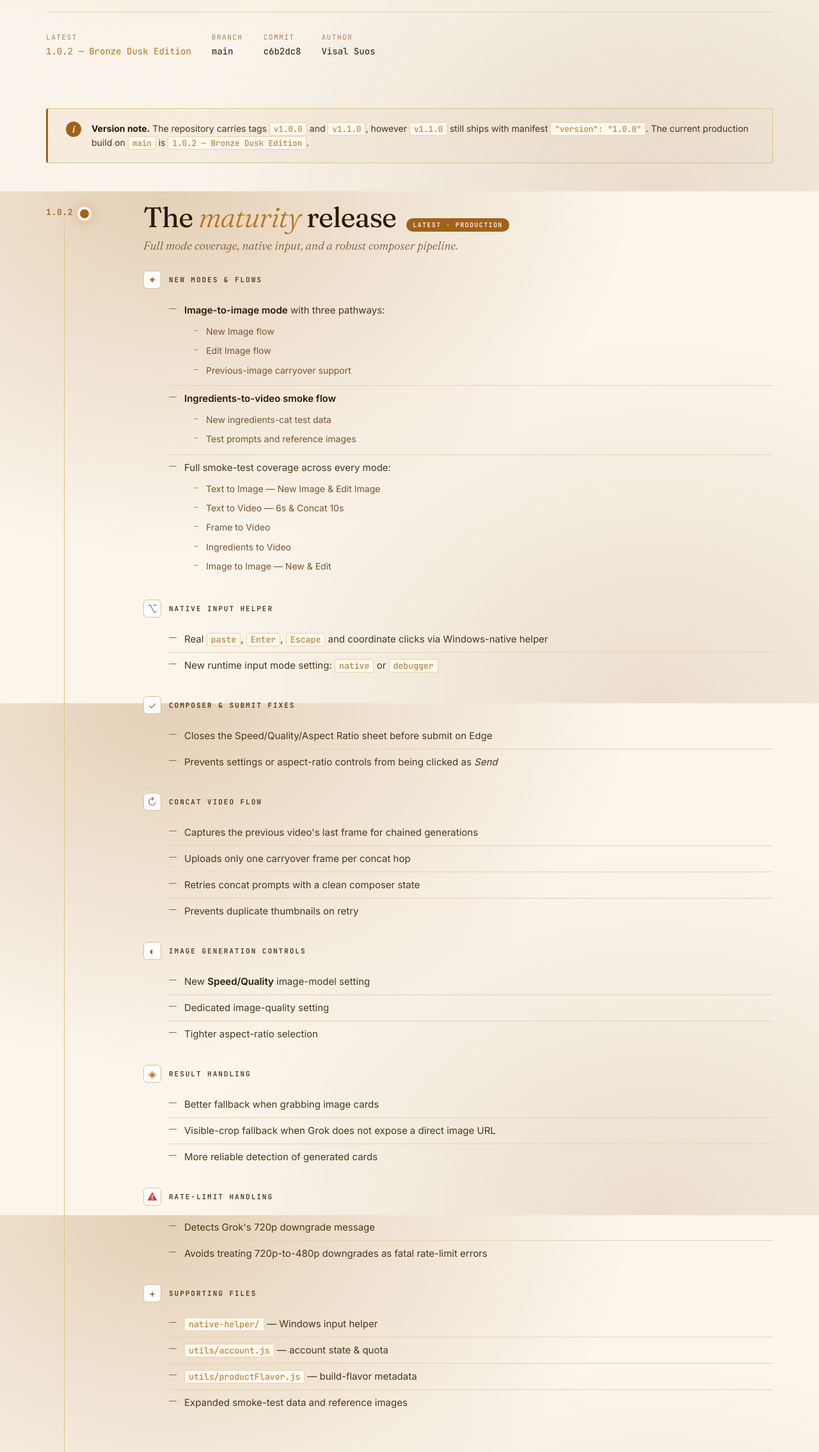
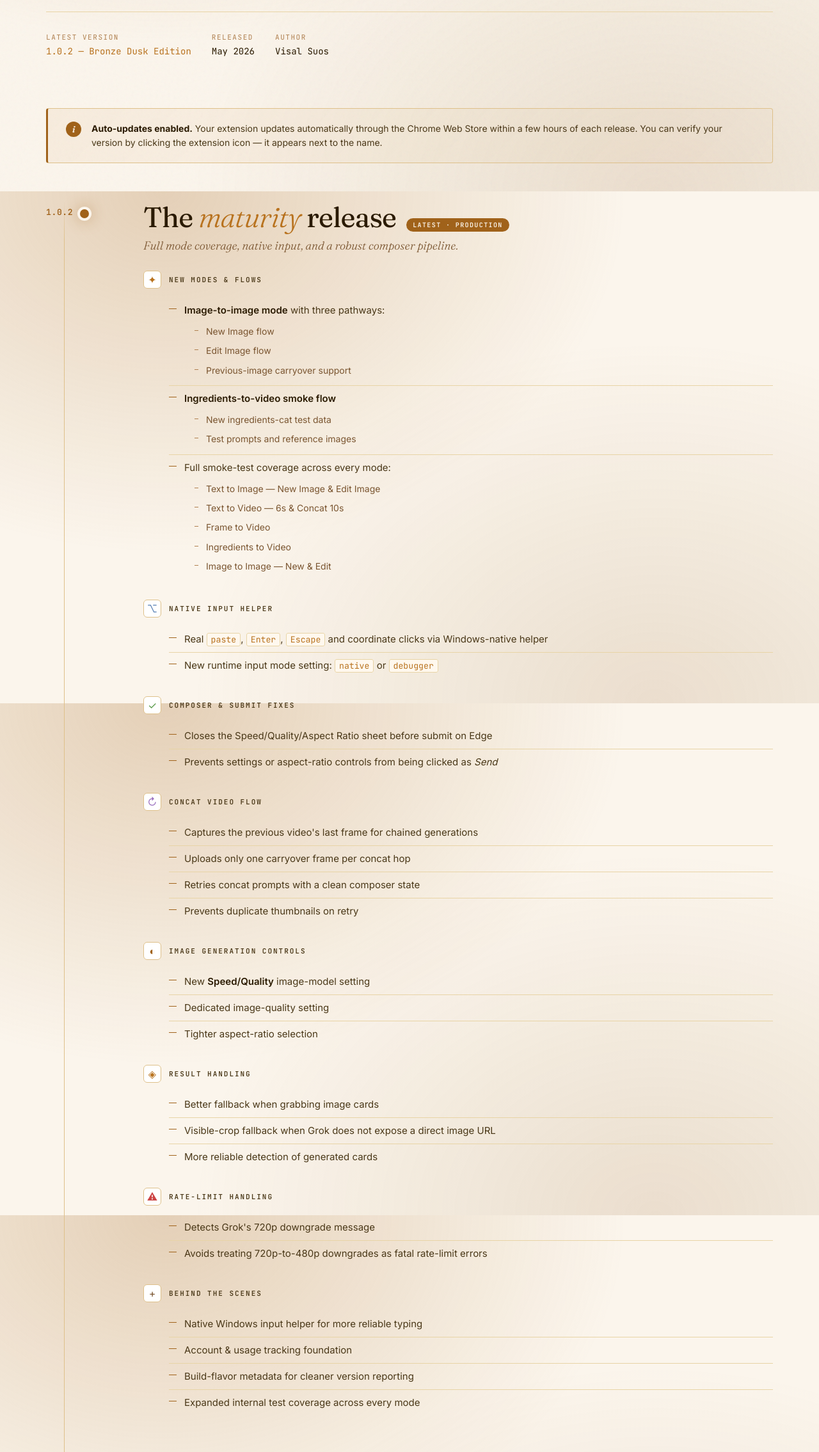
Before and after one commit to suosvisal96/visalsuos.github.io, a plain HTML site: page docs/index.html in a window 1280 px wide. Shown: the part 501-2770 px from the top of the page at 64% size. Drawn offline with Linux system fonts and the light colour scheme.

Commit message:
Update index.html

```diff
--- a/docs/index.html
+++ b/docs/index.html
@@ -644,16 +644,12 @@ footer {
   <h1>Every <em>iteration</em>, every refinement, every release.</h1>
   <div class="hero-meta">
     <div class="meta-item">
-      <div class="label">Latest</div>
+      <div class="label">Latest version</div>
       <div class="value gold">1.0.2 — Bronze Dusk Edition</div>
     </div>
     <div class="meta-item">
-      <div class="label">Branch</div>
-      <div class="value">main</div>
-    </div>
-    <div class="meta-item">
-      <div class="label">Commit</div>
-      <div class="value">c6b2dc8</div>
+      <div class="label">Released</div>
+      <div class="value">May 2026</div>
     </div>
     <div class="meta-item">
       <div class="label">Author</div>
@@ -666,8 +662,8 @@ footer {
   <div class="notice-card">
     <div class="notice-icon">i</div>
     <div class="notice-content">
-      <strong style="color:var(--text)">Version note.</strong>
-      The repository carries tags <code>v1.0.0</code> and <code>v1.1.0</code>, however <code>v1.1.0</code> still ships with manifest <code>"version": "1.0.0"</code>. The current production build on <code>main</code> is <code>1.0.2 — Bronze Dusk Edition</code>.
+      <strong style="color:var(--text)">Auto-updates enabled.</strong>
+      Your extension updates automatically through the Chrome Web Store within a few hours of each release. You can verify your version by clicking the extension icon — it appears next to the name.
     </div>
   </div>
 </section>
@@ -795,13 +791,13 @@ footer {
       <div class="change-group">
         <div class="change-group-header">
           <span class="change-icon" style="color: var(--text-muted)">+</span>
-          <span class="change-group-title">Supporting files</span>
+          <span class="change-group-title">Behind the scenes</span>
         </div>
         <ul class="change-list">
-          <li><code class="inline">native-helper/</code> — Windows input helper</li>
-          <li><code class="inline">utils/account.js</code> — account state &amp; quota</li>
-          <li><code class="inline">utils/productFlavor.js</code> — build-flavor metadata</li>
-          <li>Expanded smoke-test data and reference images</li>
+          <li>Native Windows input helper for more reliable typing</li>
+          <li>Account &amp; usage tracking foundation</li>
+          <li>Build-flavor metadata for cleaner version reporting</li>
+          <li>Expanded internal test coverage across every mode</li>
         </ul>
       </div>
     </div>
@@ -816,7 +812,7 @@ footer {
     <div class="release-content">
       <div class="release-header">
         <h2 class="release-title">The <em>polish</em> release</h2>
-        <span class="release-badge tagged">Tagged · v1.1.0</span>
+        <span class="release-badge tagged">v1.1.0</span>
       </div>
       <p class="release-tagline">Bronze Dusk arrives, stability tightens, and image flows mature.</p>
 
@@ -849,7 +845,7 @@ footer {
     <div class="release-content">
       <div class="release-header">
         <h2 class="release-title">The <em>first</em> release</h2>
-        <span class="release-badge tagged">Tagged · v1.0.0</span>
+        <span class="release-badge tagged">v1.0.0</span>
       </div>
       <p class="release-tagline">Where it all began — batch automation on Grok, hands-free.</p>
 
```
